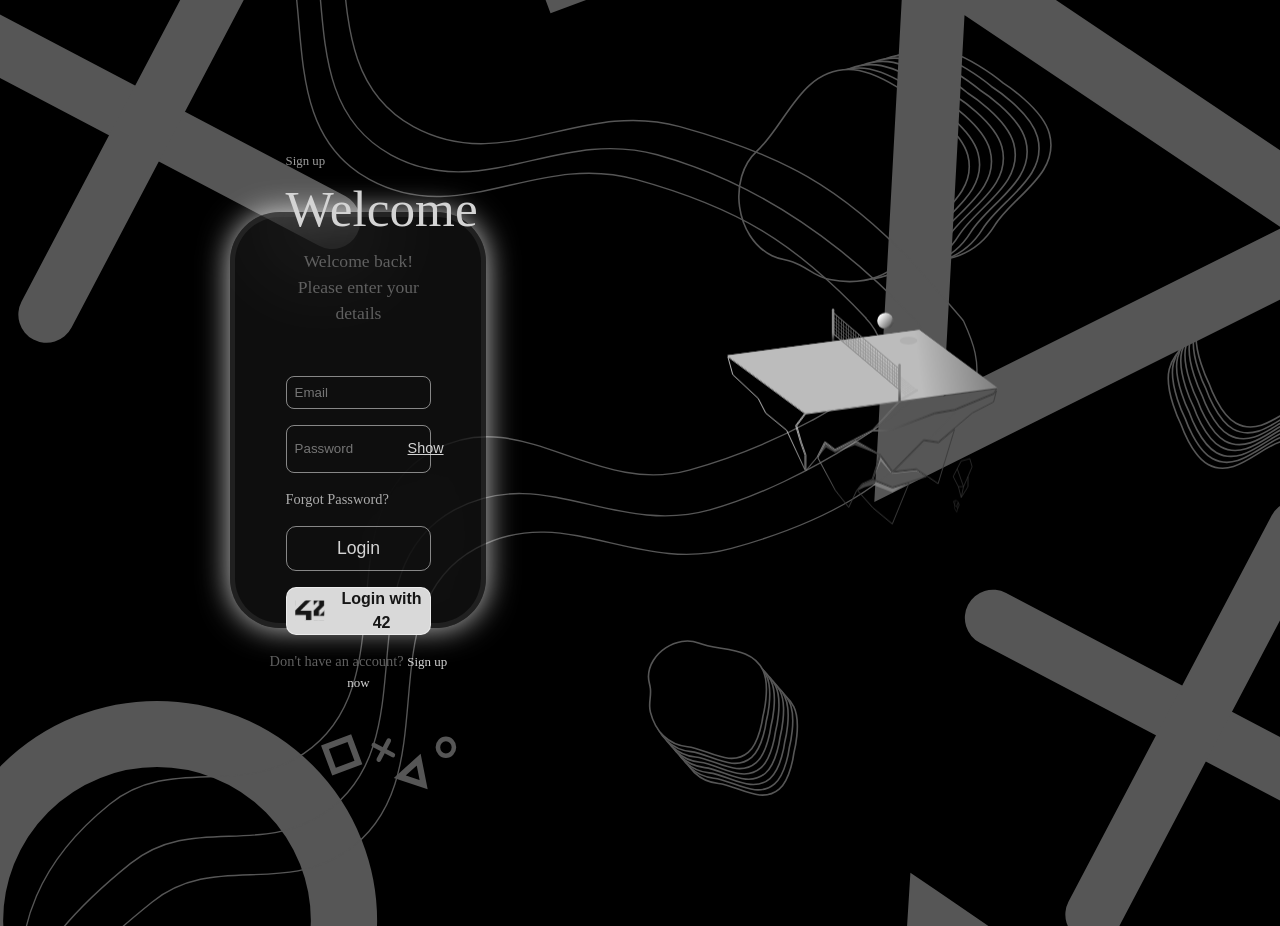
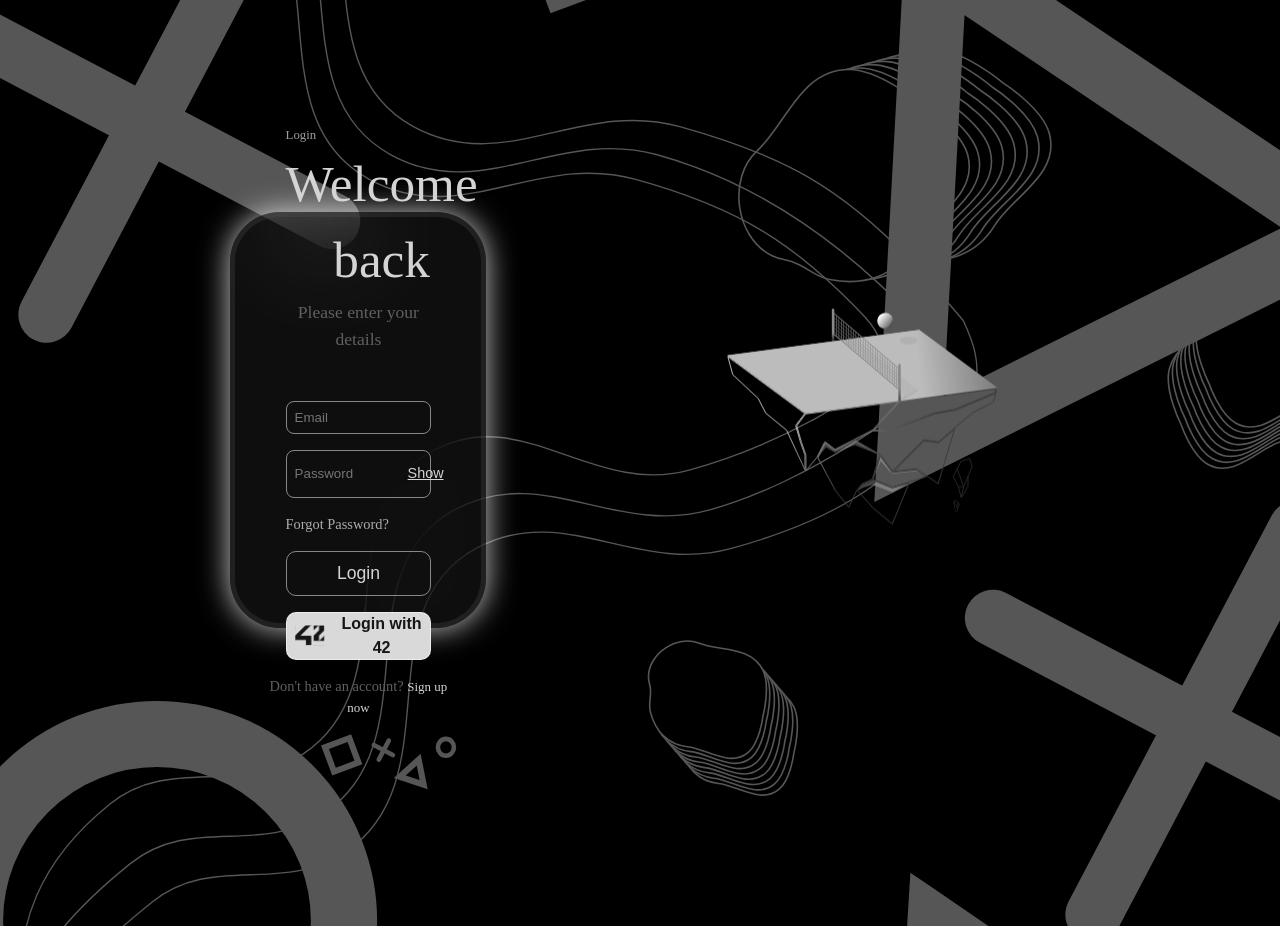
Before and after one commit to abdellah-archtouy/ft_transcendence, a React (Create React App) app in the folder frontend/: page /user/1 in a window 1280 px wide. Shown: the part 1580-2506 px from the top of the page. Built offline with nearby package versions, Linux system fonts and the light colour scheme; a web font is replaced by a local one.

Commit message:
added the sign-up part

```diff
--- a/frontend/src/component/Landing_page/form.jsx
+++ b/frontend/src/component/Landing_page/form.jsx
@@ -1,8 +1,8 @@
 import React, { useState } from 'react';
 import logo_42 from "./images/42_logo.svg";
 
-
 const AuthForm = () => {
+    const [isSignUp, setIsSignUp] = useState(false);
     const [password, setPassword] = useState('');
     const [showPassword, setShowPassword] = useState(false);
 
@@ -10,32 +10,57 @@ const AuthForm = () => {
         setShowPassword(!showPassword);
     };
 
+    const handleToggleForm = (event) => {
+        event.preventDefault();
+        setIsSignUp(!isSignUp);
+    };
+
     return (
         <>
             <form action="" className='login_form'>
                 <div className='login-form-div1'>
-                    <p className='login_form-p1'>Sign up</p>
-                    <h1 className='login_form-h1'>Welcome</h1>
-                    <p className='login_form-p2'>Welcome back! Please enter your details</p>
+                    <p className='login_form-p1'>{isSignUp ? 'Sign up' : 'Login'}</p>
+                    <h1 className='login_form-h1'>{isSignUp ? 'Welcome' : 'Welcome back'}</h1>
+                    <p className='login_form-p2'>{isSignUp ? 'Create an account to get started' : 'Please enter your details'}</p>
                 </div>
+                {isSignUp && (
+                    <input
+                        className='login_form-username'
+                        type="text"
+                        placeholder="Username"
+                    />
+                )}
                 <input
                     className='login_form-email'
                     type="email"
                     placeholder="Email"
                 />
                 <div className='password-container'>
-                    <input className='login_form-password' type={showPassword ? "text" : "password"} placeholder="Password" value={password} onChange={(e) => setPassword(e.target.value)} />
+                    <input
+                        className='login_form-password'
+                        type={showPassword ? "text" : "password"}
+                        placeholder="Password"
+                        value={password}
+                        onChange={(e) => setPassword(e.target.value)}
+                    />
                     <button type="button" className='show-password-button' onClick={toggleShowPassword}>
                         {showPassword ? "Hide" : "Show"}
                     </button>
                 </div>
                 <a className='login_form-forget-password' href="">Forgot Password?</a>
-                <button className='login_form-submit button-design' type="submit">Login</button>
+                <button className='login_form-submit button-design' type="submit">
+                    {isSignUp ? 'Sign Up' : 'Login'}
+                </button>
                 <button className='login_form-42-login button-design'>
-                    <img src={logo_42} alt="" className='login_form-42-login-image' />
+                    <img src={logo_42} alt="42 Logo" className='login_form-42-login-image' />
                     <p className='login_form-42-login-p'>Login with 42</p>
                 </button>
-                <p className='login_form-signup'>Don't have an account? <a href="">Sign up now</a></p>
+                <p className='login_form-signup'>
+                    {isSignUp ? "Already have an account? " : "Don't have an account? "}
+                    <a href="" onClick={handleToggleForm}>
+                        {isSignUp ? 'Login' : 'Sign up now'}
+                    </a>
+                </p>
             </form>
         </>
     );
```
